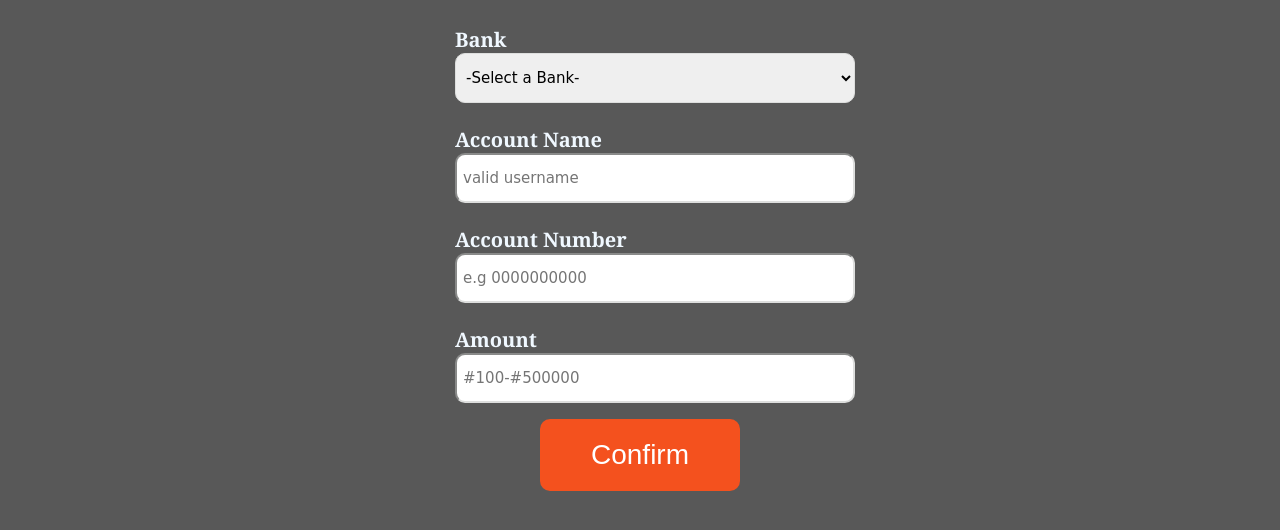
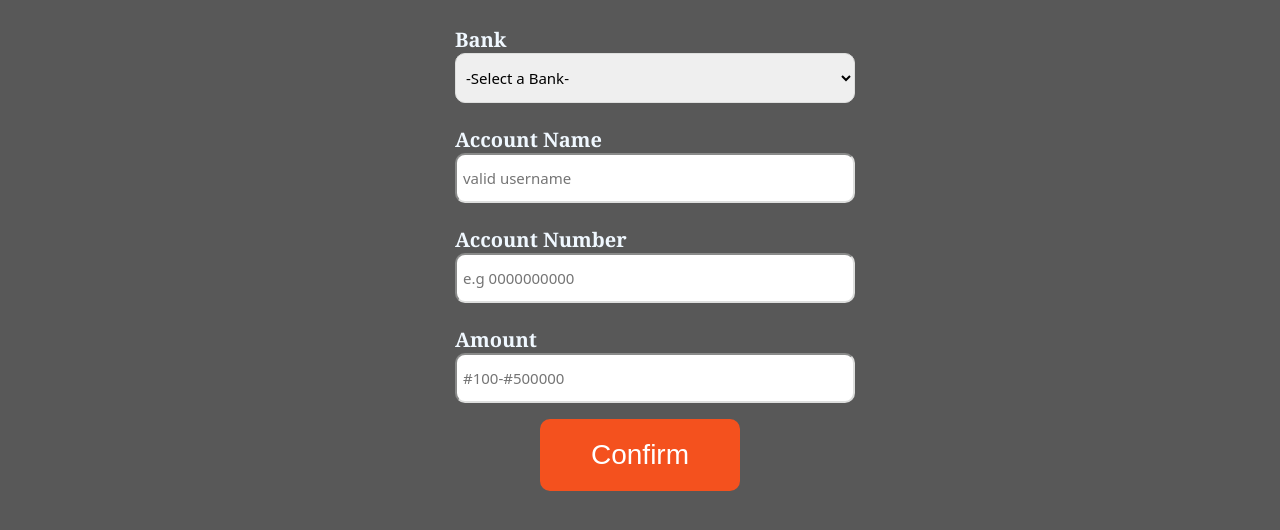
Before and after one commit to Victorola-coder/Withdraw, a plain HTML site: page withdraw/index.html in a window 1280 px wide. Shown: the part 146-676 px from the top of the page. Drawn offline with Linux system fonts and the light colour scheme.

Commit message:
Update style.css

```diff
--- a/withdraw/style.css
+++ b/withdraw/style.css
@@ -61,7 +61,7 @@ select{
   padding-right: 16px;
   border-radius: 10px;
   border-color: #dddedd;
-  font-family: cursive;
+  font-family: system-ui, Arial;
   width: 400px;
   height: 50px;
   font-size: 15px;
```
